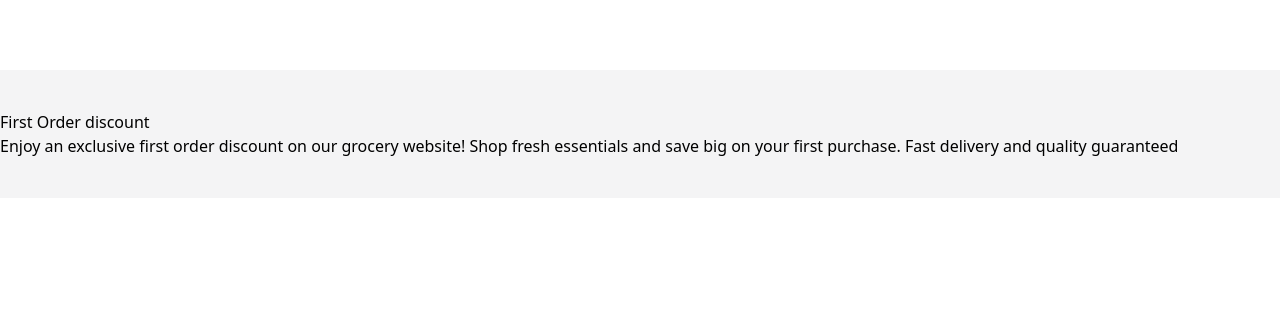
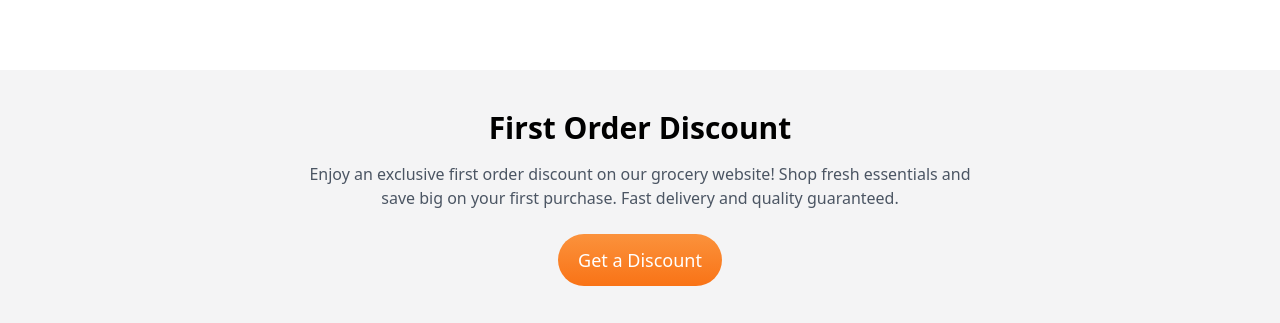
Before and after one commit to swastika238/E-Commerce-Cart, a React (Vite) app: page / in a window 1280 px wide. Shown: the part 2886-3209 px from the top of the page. Before the commit the page ends 3084 px from the top, so only its background shows below. Built offline with nearby package versions, Linux system fonts and the light colour scheme; a web font is replaced by a local one.

Commit message:
Product grid

```diff
--- a/src/components/Discount/Discount.jsx
+++ b/src/components/Discount/Discount.jsx
@@ -1,19 +1,21 @@
-import React from 'react'
+import React from 'react';
+import Button from '../Button/Button';
 
 const Discount = () => {
   return (
-    <section class='bg-zinc-100'>
-        <div className='py-10'>
-            <span>
-                <h3> First Order discount</h3>
-                <p>
-                    Enjoy an exclusive first order discount on our grocery website! Shop fresh essentials and save big on your first purchase. Fast delivery and quality guaranteed
-                </p>
-            </span>
+    <section className='bg-zinc-100 relative py-10 overflow-hidden'>
+      {/* Rotated Badge */}
 
-        </div>
+      <div className='max-w-2xl mx-auto text-center'>
+        <span className="text-9xl"></span>
+        <h3 className='text-3xl font-bold mb-4'>First Order Discount</h3>
+        <p className='text-gray-600 mb-6'>
+          Enjoy an exclusive first order discount on our grocery website! Shop fresh essentials and save big on your first purchase. Fast delivery and quality guaranteed.
+        </p>
+        <Button content="Get a Discount" />
+      </div>
     </section>
-  )
-}
+  );
+};
 
-export default Discount
+export default Discount;
```
